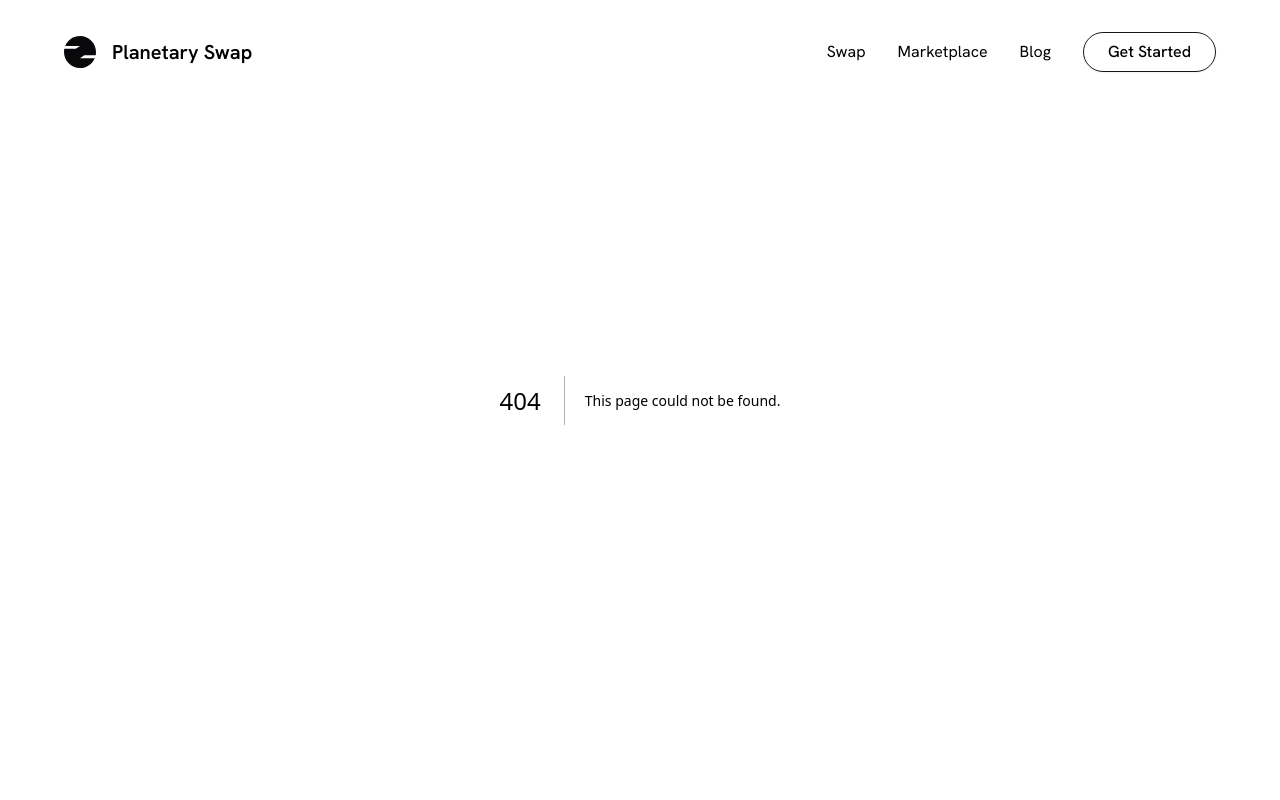
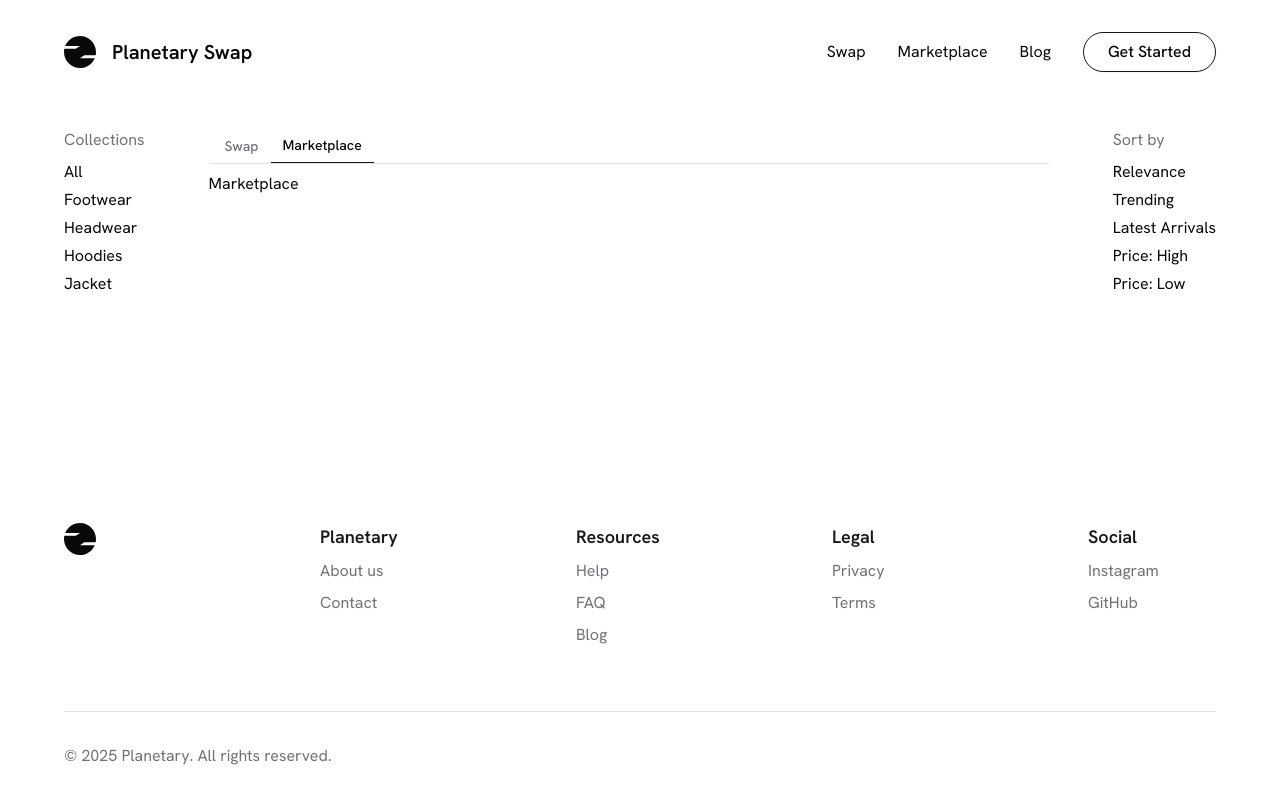
Before and after one commit to ausathdzil/planetary-swap, a Next.js app: page /marketplace in a window 1280 px wide. Before the commit this address had no page. Shown: the top 800 px of the page. Built offline with nearby package versions, Linux system fonts and the light colour scheme.

Commit message:
Add store layout

```diff
--- a/package.json
+++ b/package.json
@@ -12,6 +12,7 @@
     "@radix-ui/react-avatar": "^1.1.3",
     "@radix-ui/react-label": "^2.1.2",
     "@radix-ui/react-slot": "^1.1.2",
+    "@radix-ui/react-tabs": "^1.1.3",
     "class-variance-authority": "^0.7.1",
     "clsx": "^2.1.1",
     "embla-carousel-react": "^8.5.2",
--- /dev/null
+++ b/src/app/(store)/layout.tsx
@@ -0,0 +1,49 @@
+import LayoutTabs from '@/components/store/layout-tabs';
+import { TabsList, TabsTrigger } from '@/components/ui/tabs';
+import Link from 'next/link';
+
+export default function StoreLayout({
+  children,
+}: Readonly<{ children: React.ReactNode }>) {
+  return (
+    <div className="flex mt-32 w-full px-16 gap-16">
+      <aside className="space-y-2">
+        <span className="text-muted-foreground">Collections</span>
+        <nav>
+          <ul className="space-y-1">
+            <li>All</li>
+            <li>Footwear</li>
+            <li>Headwear</li>
+            <li>Hoodies</li>
+            <li>Jacket</li>
+          </ul>
+        </nav>
+      </aside>
+      <section className="grow flex flex-col">
+        <LayoutTabs>
+          <TabsList>
+            <Link className="h-full" href="/swap">
+              <TabsTrigger value="swap">Swap</TabsTrigger>
+            </Link>
+            <Link className="h-full" href="/marketplace">
+              <TabsTrigger value="marketplace">Marketplace</TabsTrigger>
+            </Link>
+          </TabsList>
+          {children}
+        </LayoutTabs>
+      </section>
+      <aside className="space-y-2">
+        <span className="text-muted-foreground">Sort by</span>
+        <nav>
+          <ul className="space-y-1">
+            <li>Relevance</li>
+            <li>Trending</li>
+            <li>Latest Arrivals</li>
+            <li>Price: High</li>
+            <li>Price: Low</li>
+          </ul>
+        </nav>
+      </aside>
+    </div>
+  );
+}
--- /dev/null
+++ b/src/app/(store)/marketplace/page.tsx
@@ -0,0 +1,5 @@
+import { TabsContent } from '@/components/ui/tabs';
+
+export default function MarketplacePage() {
+  return <TabsContent value="marketplace">Marketplace</TabsContent>;
+}
--- /dev/null
+++ b/src/app/(store)/swap/page.tsx
@@ -0,0 +1,5 @@
+import { TabsContent } from '@/components/ui/tabs';
+
+export default function SwapPage() {
+  return <TabsContent value="swap">Swap</TabsContent>;
+}
--- a/src/app/page.tsx
+++ b/src/app/page.tsx
@@ -13,7 +13,7 @@
 } from '@/components/ui/carousel';
 import { Input } from '@/components/ui/input';
 import { productThumbnails, reviews } from '@/lib/data';
-import { ArrowRightIcon, RocketIcon } from 'lucide-react';
+import { ArrowLeftRightIcon, ArrowRightIcon, RocketIcon } from 'lucide-react';
 import Image from 'next/image';
 import Link from 'next/link';
 
@@ -87,9 +87,10 @@
         <CarouselContent>
           {productThumbnails.map((product, i) => (
             <CarouselItem key={i} className="basis-1/4">
-              <Card>
+              <Card className="group hover:border-primary transition-all">
                 <CardContent className="flex aspect-square items-center justify-center p-6">
                   <Image
+                    className="group-hover:scale-105 transition-transform"
                     src={product.image}
                     alt={product.name}
                     width={250}
@@ -98,7 +99,9 @@
                 </CardContent>
                 <CardFooter className="items-center justify-between">
                   <p className="text-center font-medium">{product.name}</p>
-                  <Badge className="rounded-full">{product.price} CP</Badge>
+                  <Badge className="rounded-full">
+                    <ArrowLeftRightIcon size={16} />
+                  </Badge>
                 </CardFooter>
               </Card>
             </CarouselItem>
--- /dev/null
+++ b/src/components/store/layout-tabs.tsx
@@ -0,0 +1,13 @@
+'use client';
+
+import { Tabs } from '@/components/ui/tabs';
+import { usePathname } from 'next/navigation';
+
+export default function LayoutTabs({
+  children,
+}: Readonly<{ children: React.ReactNode }>) {
+  const pathname = usePathname();
+  const activeTab = pathname.split('/').pop();
+
+  return <Tabs defaultValue={activeTab}>{children}</Tabs>;
+}
--- /dev/null
+++ b/src/components/ui/tabs.tsx
@@ -0,0 +1,55 @@
+"use client"
+
+import * as React from "react"
+import * as TabsPrimitive from "@radix-ui/react-tabs"
+
+import { cn } from "@/lib/utils"
+
+const Tabs = TabsPrimitive.Root
+
+const TabsList = React.forwardRef<
+  React.ElementRef<typeof TabsPrimitive.List>,
+  React.ComponentPropsWithoutRef<typeof TabsPrimitive.List>
+>(({ className, ...props }, ref) => (
+  <TabsPrimitive.List
+    ref={ref}
+    className={cn(
+      "inline-flex h-9 items-center justify-start px-1 text-muted-foreground border-b w-full",
+      className
+    )}
+    {...props}
+  />
+))
+TabsList.displayName = TabsPrimitive.List.displayName
+
+const TabsTrigger = React.forwardRef<
+  React.ElementRef<typeof TabsPrimitive.Trigger>,
+  React.ComponentPropsWithoutRef<typeof TabsPrimitive.Trigger>
+>(({ className, ...props }, ref) => (
+  <TabsPrimitive.Trigger
+    ref={ref}
+    className={cn(
+      "inline-flex items-center justify-center whitespace-nowrap px-3 text-sm font-medium ring-offset-background transition-all focus-visible:outline-none focus-visible:ring-2 focus-visible:ring-ring focus-visible:ring-offset-2 disabled:pointer-events-none disabled:opacity-50 data-[state=active]:border-b data-[state=active]:border-primary data-[state=active]:text-foreground h-full",
+      className
+    )}
+    {...props}
+  />
+))
+TabsTrigger.displayName = TabsPrimitive.Trigger.displayName
+
+const TabsContent = React.forwardRef<
+  React.ElementRef<typeof TabsPrimitive.Content>,
+  React.ComponentPropsWithoutRef<typeof TabsPrimitive.Content>
+>(({ className, ...props }, ref) => (
+  <TabsPrimitive.Content
+    ref={ref}
+    className={cn(
+      "mt-2 ring-offset-background focus-visible:outline-none focus-visible:ring-2 focus-visible:ring-ring focus-visible:ring-offset-2",
+      className
+    )}
+    {...props}
+  />
+))
+TabsContent.displayName = TabsPrimitive.Content.displayName
+
+export { Tabs, TabsList, TabsTrigger, TabsContent }
```
Also changed, not shown: 1 other file (tests, documents, lock files or other folders).
